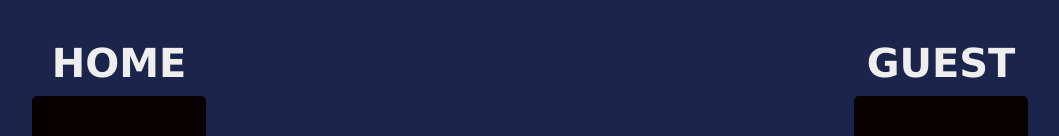
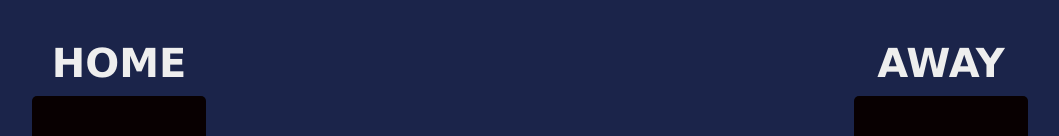
Before and after one commit to 98RYN0/Scoreboard-Scrim, a website built with Vite: page index.html in a window 1280 px wide. Shown: the top 136 px of the page, without its empty margins (110-1169 px from the left). Built offline with nearby package versions, Linux system fonts and the light colour scheme; a web font is replaced by a local one.

Commit message:
Update index.html

```diff
--- a/index.html
+++ b/index.html
@@ -18,7 +18,7 @@
             </div>
             <button id="reset" onclick="reset()">RESET</button>
             <div>
-                <h3 id="score-label">GUEST</h3>
+                <h3 id="score-label">AWAY</h3>
                 <div class="scoreboard" id="guest-scoreboard">
                     <p id="guest-score">0</p>
                 </div>
```
